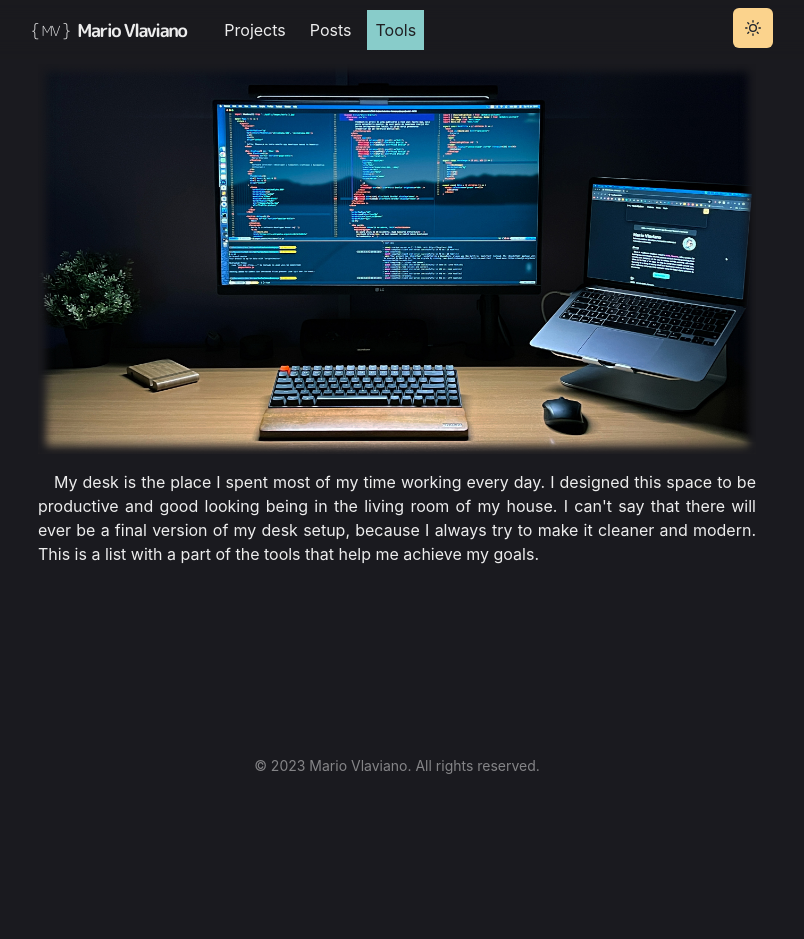
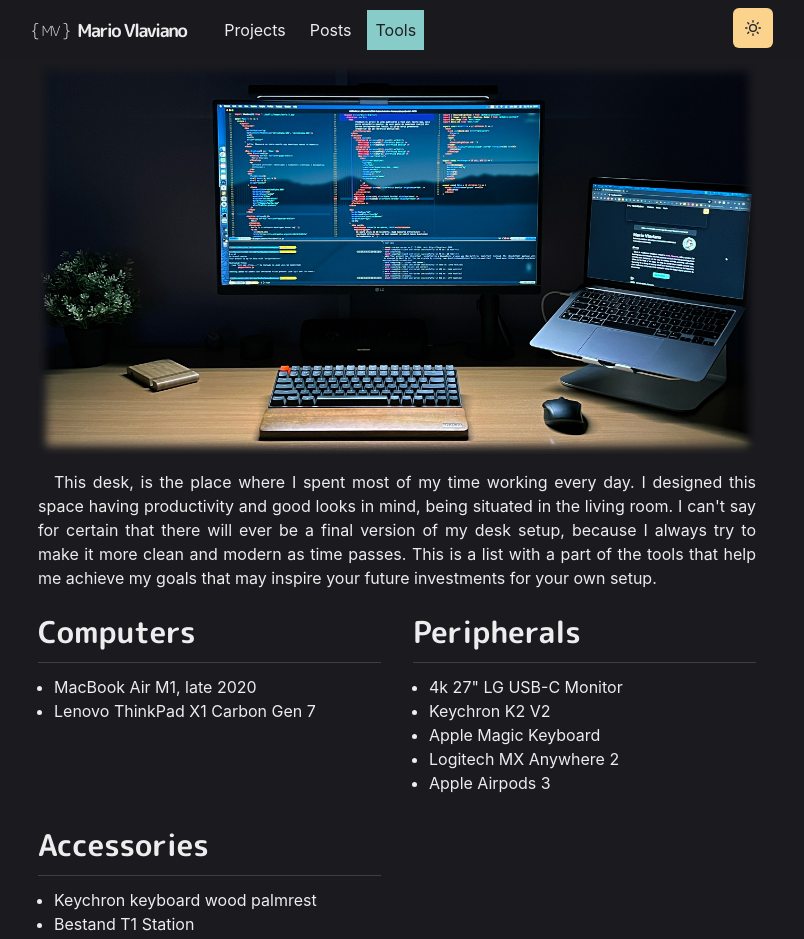
Before and after one commit to MoryokaV/mariovlaviano-homepage, a Next.js app: page /tools in a window 1280 px wide. Shown: the top 939 px of the page, without its empty margins (243-1047 px from the left). Before the commit the page ends 800 px from the top, so only its background shows below. Built offline with nearby package versions, Linux system fonts and the light colour scheme.

Commit message:
Add tools list

```diff
--- a/pages/tools.js
+++ b/pages/tools.js
@@ -1,19 +1,63 @@
 import Layout from '@/components/layouts/article'
 import Paragraph from '@/components/paragraph'
-import { Box } from '@chakra-ui/react'
+import {
+  Box,
+  Heading,
+  ListItem,
+  SimpleGrid,
+  UnorderedList
+} from '@chakra-ui/react'
 
 const Tools = () => {
   return (
     <Layout>
       <Paragraph>
-        My desk is the place I spent most of my time working every day. I
-        designed this space to be productive and good looking being in the
-        living room of my house. I can&apos;t say that there will ever be a
-        final version of my desk setup, because I always try to make it cleaner
-        and modern. This is a list with a part of the tools that help me achieve
-        my goals.
+        This desk, is the place where I spent most of my time working every day.
+        I designed this space having productivity and good looks in mind, being
+        situated in the living room. I can&apos;t say for certain that there
+        will ever be a final version of my desk setup, because I always try to
+        make it more clean and modern as time passes. This is a list with a part
+        of the tools that help me achieve my goals that may inspire your future
+        investments for your own setup.
       </Paragraph>
-      <Box pt={2}></Box>
+      <SimpleGrid columns={[1, 2]} py={6} gap={8}>
+        <Box>
+          <Heading mb={3} as="h2" size="lg">
+            Computers
+          </Heading>
+          <hr />
+          <UnorderedList mt={3}>
+            <ListItem>MacBook Air M1, late 2020</ListItem>
+            <ListItem>Lenovo ThinkPad X1 Carbon Gen 7</ListItem>
+          </UnorderedList>
+        </Box>
+        <Box>
+          <Heading mb={3} as="h2" size="lg">
+            Peripherals
+          </Heading>
+          <hr />
+          <UnorderedList mt={3}>
+            <ListItem>4k 27&quot; LG USB-C Monitor</ListItem>
+            <ListItem>Keychron K2 V2</ListItem>
+            <ListItem>Apple Magic Keyboard</ListItem>
+            <ListItem>Logitech MX Anywhere 2</ListItem>
+            <ListItem>Apple Airpods 3</ListItem>
+          </UnorderedList>
+        </Box>
+        <Box>
+          <Heading mb={3} as="h2" size="lg">
+            Accessories
+          </Heading>
+          <hr />
+          <UnorderedList mt={3}>
+            <ListItem>Keychron keyboard wood palmrest</ListItem>
+            <ListItem>Bestand T1 Station</ListItem>
+            <ListItem>Xiaomi Monitor Lamp</ListItem>
+            <ListItem>UGREEN USB-C adapter</ListItem>
+            <ListItem>SoundCore Motion+ speaker</ListItem>
+          </UnorderedList>
+        </Box>
+      </SimpleGrid>
     </Layout>
   )
 }
```
